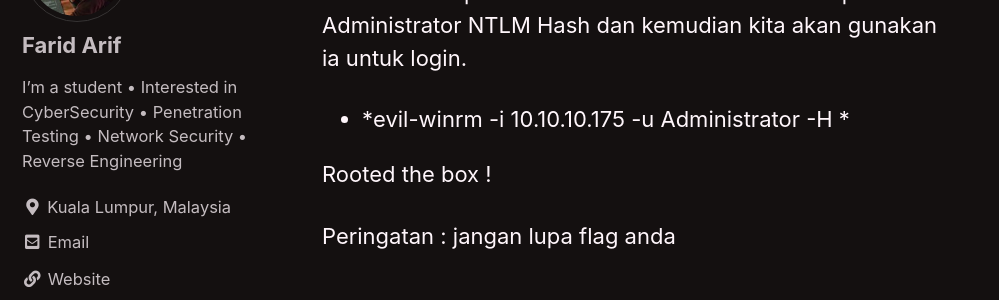
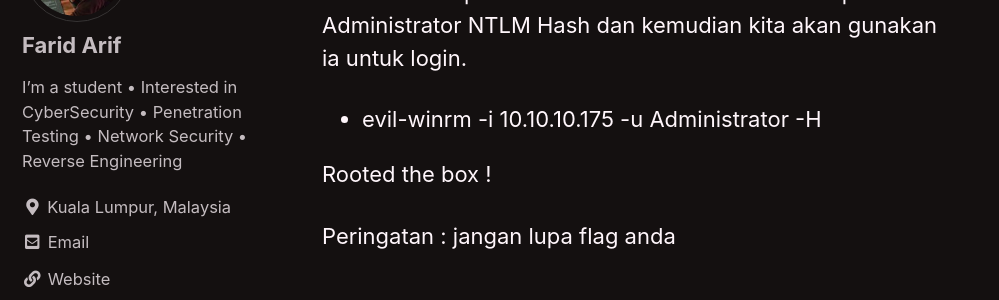
Before and after one commit to faridarif/faridarif.github.io, a Jekyll site: the page built from _posts/2020-07-15-CTF-Sauna.md, in a window 1280 px wide and 900 px high, scrolled down 4035 px. Shown: the part 154-454 px from the top of the window, without its empty margins (0-999 px from the left). Built offline with Jekyll 4.4.1, drawn with Linux system fonts in a browser that asks for light colours; cached includes are drawn as plain includes.

```diff
--- a/_posts/2020-07-15-CTF-Sauna.md
+++ b/_posts/2020-07-15-CTF-Sauna.md
@@ -103,7 +103,7 @@ DefaultPassword        : Moneym............ound!
  Seterusnya kita boleh gunakan *mimikatz* untuk dapatkan NTLM hash.Upload dan run *mimikatz*.Kita akan dapat
  Administrator NTLM Hash dan kemudian kita akan gunakan ia untuk login.
 
- - *evil-winrm -i 10.10.10.175 -u Administrator -H <NTLM hash>*
+ - evil-winrm -i 10.10.10.175 -u Administrator -H <NTLM hash>
 
  Rooted the box !
 
```
